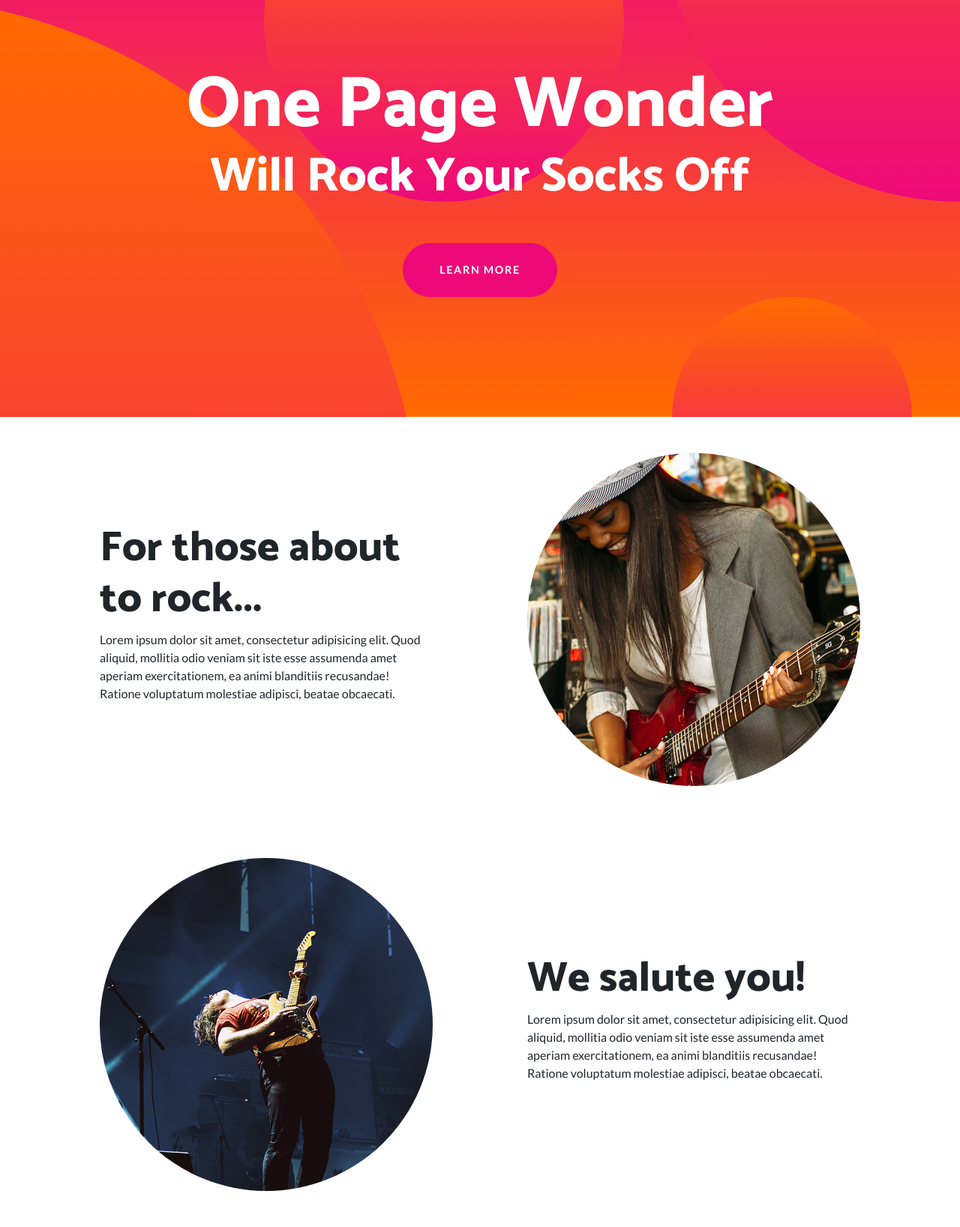
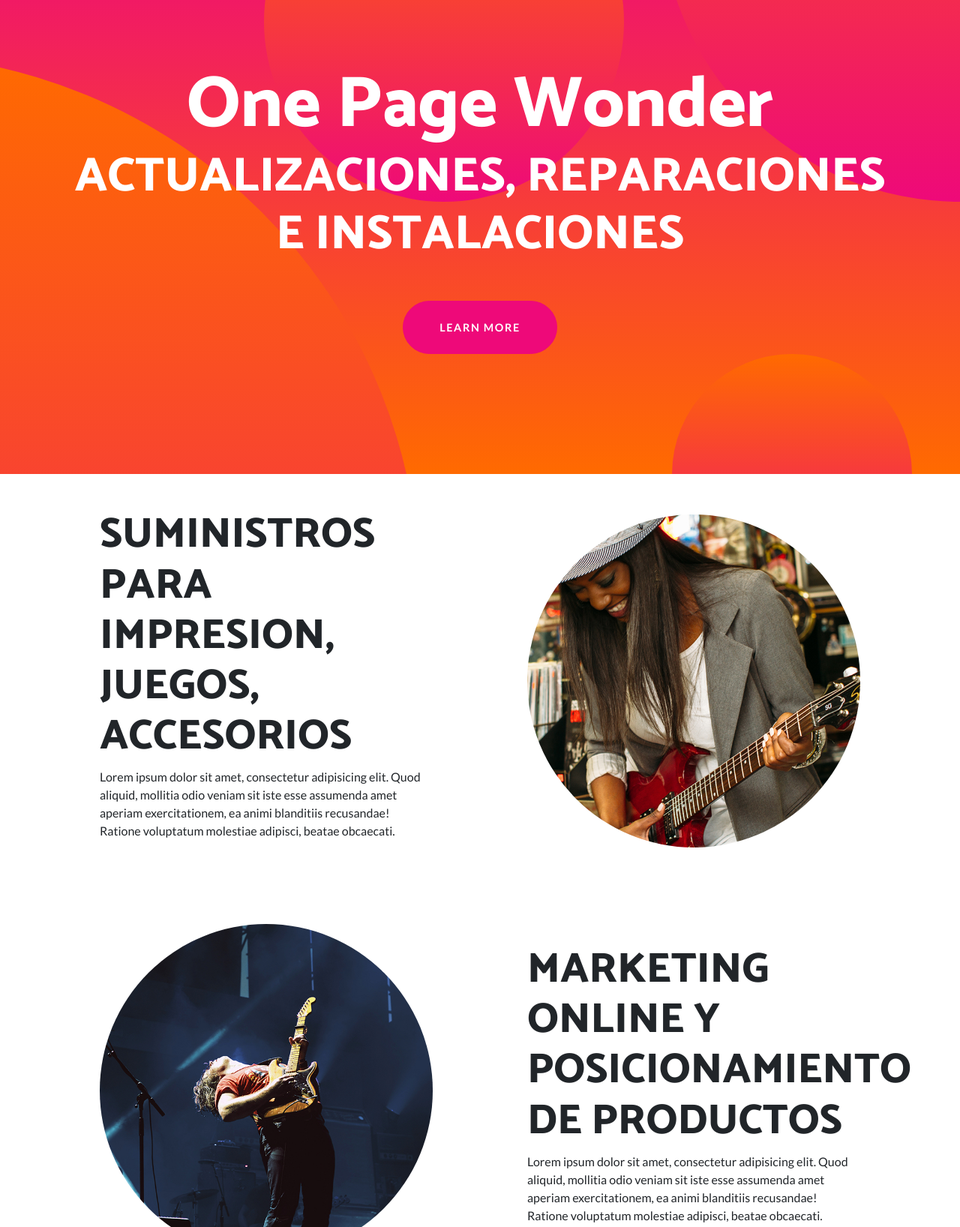
Before and after one commit to juliocortes2018/PORTAFOLIO-DE-SERVICIOS---JULIO-CORTES, a website: page index.html in a window 1280 px wide. Shown: the part 131-1767 px from the top of the page at 75% size. Drawn offline with Linux system fonts and the light colour scheme.

Commit message:
1raedicion
1era

```diff
--- a/index.html
+++ b/index.html
@@ -8,7 +8,7 @@
   <meta name="description" content="">
   <meta name="author" content="">
 
-  <title>One Page Wonder - Start Bootstrap Template</title>
+  <title>Julio Andres Cortes - servicos tecnologicos - portafolio de servicios cortes Template</title>
 
   <!-- Bootstrap core CSS -->
   <link href="vendor/bootstrap/css/bootstrap.min.css" rel="stylesheet">
@@ -48,7 +48,7 @@
     <div class="masthead-content">
       <div class="container">
         <h1 class="masthead-heading mb-0">One Page Wonder</h1>
-        <h2 class="masthead-subheading mb-0">Will Rock Your Socks Off</h2>
+        <h2 class="masthead-subheading mb-0">ACTUALIZACIONES, REPARACIONES E INSTALACIONES</h2>
         <a href="#" class="btn btn-primary btn-xl rounded-pill mt-5">Learn More</a>
       </div>
     </div>
@@ -68,7 +68,7 @@
         </div>
         <div class="col-lg-6 order-lg-1">
           <div class="p-5">
-            <h2 class="display-4">For those about to rock...</h2>
+            <h2 class="display-4">SUMINISTROS PARA IMPRESION, JUEGOS, ACCESORIOS</h2>
             <p>Lorem ipsum dolor sit amet, consectetur adipisicing elit. Quod aliquid, mollitia odio veniam sit iste esse assumenda amet aperiam exercitationem, ea animi blanditiis recusandae! Ratione voluptatum molestiae adipisci, beatae obcaecati.</p>
           </div>
         </div>
@@ -86,7 +86,7 @@
         </div>
         <div class="col-lg-6">
           <div class="p-5">
-            <h2 class="display-4">We salute you!</h2>
+            <h2 class="display-4">MARKETING ONLINE Y POSICIONAMIENTO DE PRODUCTOS</h2>
             <p>Lorem ipsum dolor sit amet, consectetur adipisicing elit. Quod aliquid, mollitia odio veniam sit iste esse assumenda amet aperiam exercitationem, ea animi blanditiis recusandae! Ratione voluptatum molestiae adipisci, beatae obcaecati.</p>
           </div>
         </div>
@@ -104,7 +104,7 @@
         </div>
         <div class="col-lg-6 order-lg-1">
           <div class="p-5">
-            <h2 class="display-4">Let there be rock!</h2>
+            <h2 class="display-4">ASESORIAS PARA FORMULACION DE TODO TIPO DE PROYECTOS</h2>
             <p>Lorem ipsum dolor sit amet, consectetur adipisicing elit. Quod aliquid, mollitia odio veniam sit iste esse assumenda amet aperiam exercitationem, ea animi blanditiis recusandae! Ratione voluptatum molestiae adipisci, beatae obcaecati.</p>
           </div>
         </div>
```
